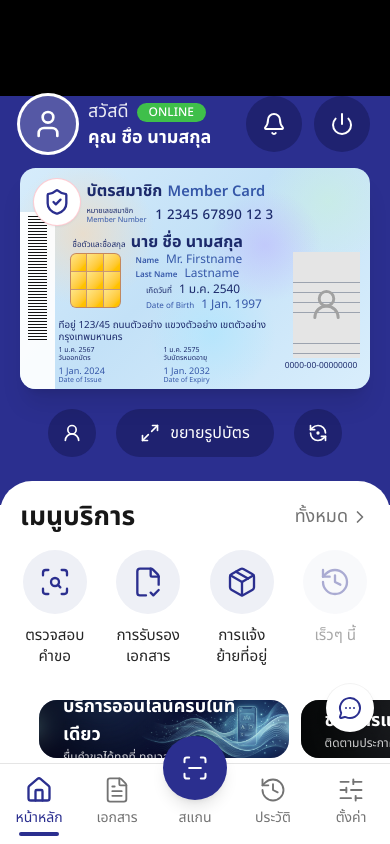
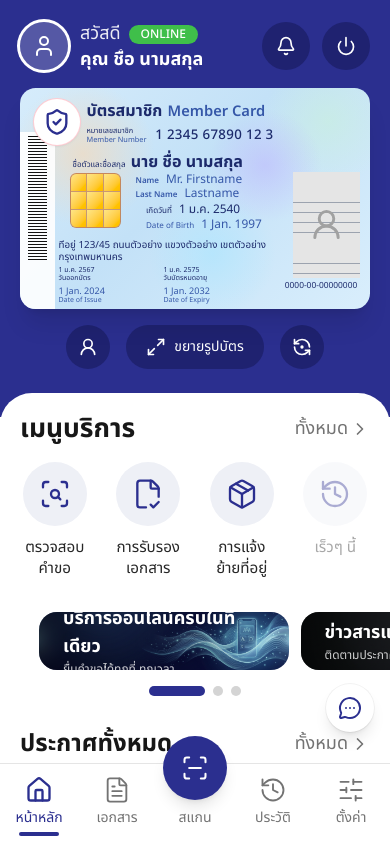
Before and after one commit to Jantories/jantorieq, a Next.js app: page / in a window 390 px wide. Shown: the top 844 px of the page. Built offline with nearby package versions, Linux system fonts and the light colour scheme.

Commit message:
Match compact iPhone mobile UI proportions

```diff
--- a/components/app/app-header.tsx
+++ b/components/app/app-header.tsx
@@ -25,13 +25,13 @@ export function AppHeader({ onAction, onNotifications, onLogout }: Props) {
       <button
         type="button"
         onClick={() => fileRef.current?.click()}
-        className="group relative size-14 shrink-0 overflow-hidden rounded-full bg-white/20 ring-[3px] ring-white"
+        className="group relative size-12 shrink-0 overflow-hidden rounded-full bg-white/20 ring-[3px] ring-white"
         aria-label="เปลี่ยนรูปโปรไฟล์"
       >
         {avatar ? (
           <img src={avatar || '/placeholder.svg'} alt="รูปโปรไฟล์" className="size-full object-cover" />
         ) : (
-          <User className="m-auto size-8 text-white" />
+          <User className="m-auto size-6 text-white" />
         )}
       </button>
       <input ref={fileRef} type="file" accept="image/*" className="sr-only" onChange={handleFile} />
@@ -61,17 +61,17 @@ export function AppHeader({ onAction, onNotifications, onLogout }: Props) {
         type="button"
         onClick={onNotifications}
         aria-label="การแจ้งเตือน"
-        className="flex size-14 shrink-0 items-center justify-center rounded-full bg-brand-dark text-[10px] text-white transition hover:bg-brand-dark/80 active:scale-95"
+        className="flex size-12 shrink-0 items-center justify-center rounded-full bg-brand-dark text-[10px] text-white transition hover:bg-brand-dark/80 active:scale-95"
       >
-        <Bell className="size-6" />
+        <Bell className="size-5" />
       </button>
       <button
         type="button"
         onClick={onLogout}
         aria-label="ออกจากระบบ"
-        className="flex size-14 shrink-0 items-center justify-center rounded-full bg-brand-dark text-white transition hover:bg-brand-dark/80 active:scale-95"
+        className="flex size-12 shrink-0 items-center justify-center rounded-full bg-brand-dark text-white transition hover:bg-brand-dark/80 active:scale-95"
       >
-        <Power className="size-6" />
+        <Power className="size-5" />
       </button>
     </header>
   )
--- a/components/app/app-shell.tsx
+++ b/components/app/app-shell.tsx
@@ -54,8 +54,7 @@ export function AppShell() {
     if (tab === 'settings') return <SettingsTab onAction={notify} onLogout={openLogout} />
     return (
       <main className="flex-1 pb-28">
-        <section className="bg-brand pb-12 pt-0">
-          <div className="h-24 bg-black" aria-hidden="true" />
+        <section className="bg-brand pb-12 pt-[max(env(safe-area-inset-top),1.25rem)]">
           <AppHeader onAction={notify} onNotifications={() => setScreen('notifications')} onLogout={openLogout} />
           <HeroCard photo={photo} onPickPhoto={pickPhoto} onOpenInfo={() => setScreen('cardInfo')} onAction={notify} />
         </section>
--- a/components/app/hero-card.tsx
+++ b/components/app/hero-card.tsx
@@ -148,10 +148,10 @@ function CardBack({ background }: { background: string | null }) {
 }
 
 const circleBtn =
-  'flex size-12 items-center justify-center rounded-full bg-brand-dark text-white transition hover:bg-brand-dark/80 active:scale-95'
+  'flex size-11 items-center justify-center rounded-full bg-brand-dark text-white transition hover:bg-brand-dark/80 active:scale-95'
 
 const glassBtn =
-  'flex size-12 items-center justify-center rounded-full bg-white/30 text-white backdrop-blur transition hover:bg-white/40 active:scale-95'
+  'flex size-11 items-center justify-center rounded-full bg-white/30 text-white backdrop-blur transition hover:bg-white/40 active:scale-95'
 
 type Props = {
   photo: string | null
@@ -191,14 +191,14 @@ export function HeroCard({ photo, onPickPhoto, onOpenInfo, onAction }: Props) {
       <input ref={bgRef} type="file" accept="image/*" className="sr-only" onChange={handleBackground} />
 
       {renderCard()}
-      <div className="mt-5 flex items-center justify-center gap-5">
+      <div className="mt-4 flex items-center justify-center gap-4">
         <button type="button" onClick={onOpenInfo} aria-label={card.infoLabel} className={circleBtn}>
           <UserRound className="size-5" />
         </button>
         <button
           type="button"
           onClick={() => setExpanded(true)}
-          className="flex h-12 items-center gap-2.5 rounded-full bg-brand-dark px-6 text-base text-white transition hover:bg-brand-dark/80 active:scale-95"
+          className="flex h-11 items-center gap-2 rounded-full bg-brand-dark px-5 text-sm text-white transition hover:bg-brand-dark/80 active:scale-95"
         >
           <Maximize2 className="size-5" />
           <span>{card.expandLabel}</span>
```
